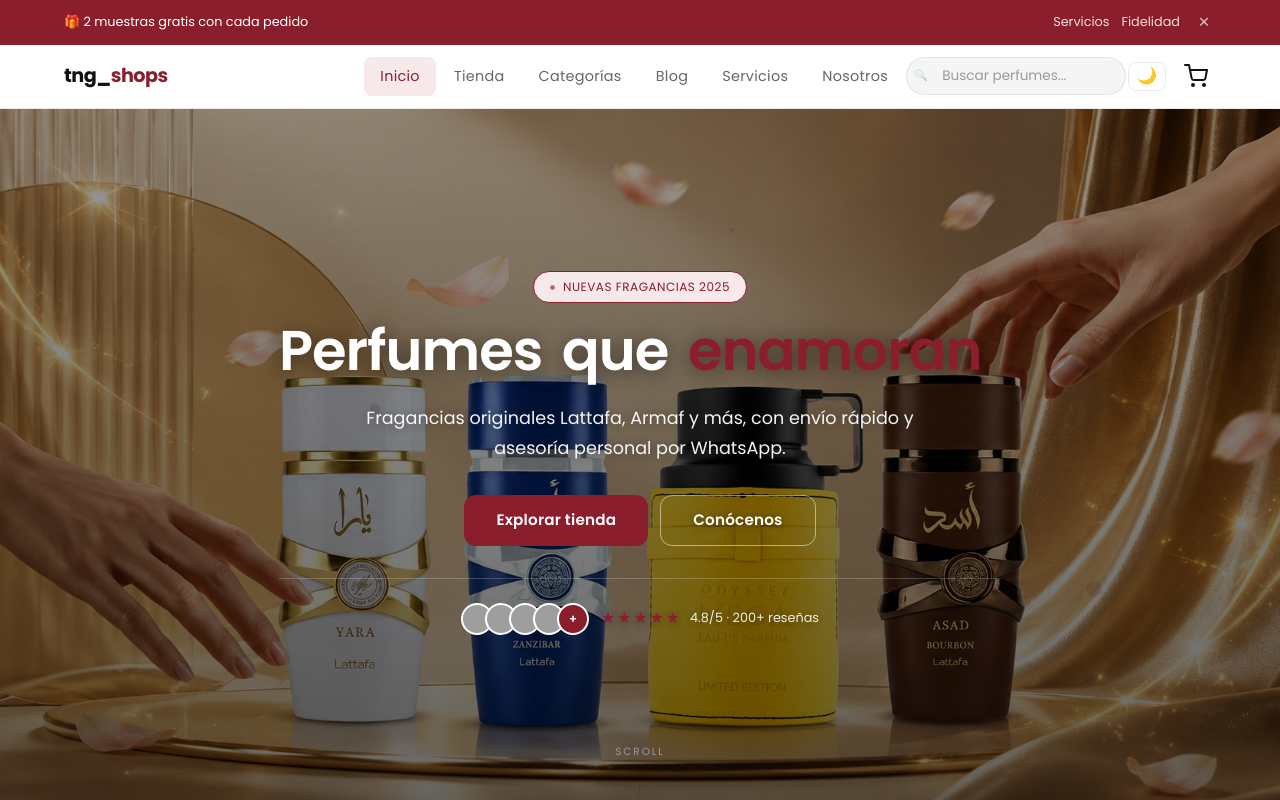
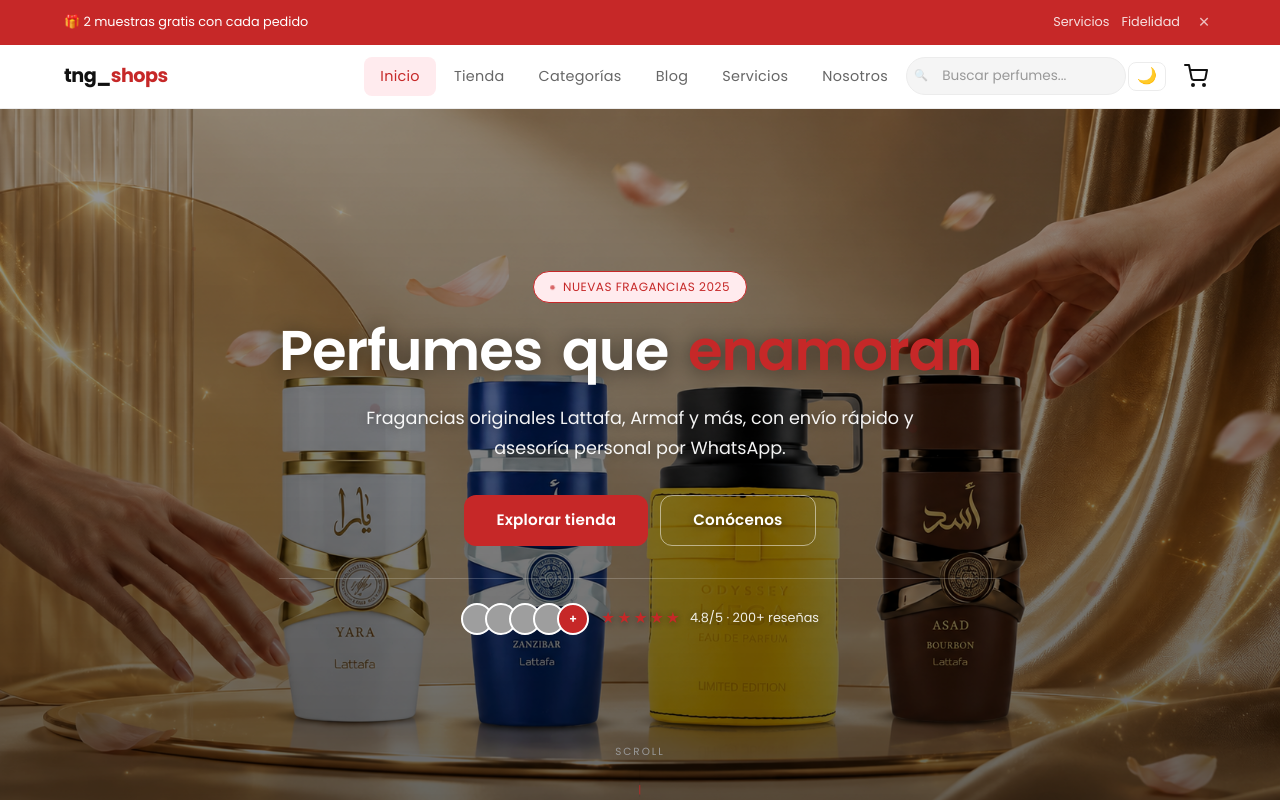
Before and after one commit to Carlos-edhub/tng_shops, a React (Vite) app: page / in a window 1280 px wide. Shown: the top 800 px of the page. Built offline with nearby package versions, Linux system fonts and the light colour scheme; grey boxes are pictures that could not be loaded.

Commit message:
Update to vibrant red palette: #C62828, #D32F2F, #E53935, #F44336

```diff
--- a/src/index.css
+++ b/src/index.css
@@ -12,16 +12,16 @@
   --text: #111111;
   --text-secondary: #666666;
   --text-muted: #999999;
-  --accent: #8B1E2D;
-  --accent-hover: #A5243D;
-  --accent-soft: #F7E8EA;
-  --accent-glow: rgba(139, 30, 45, 0.15);
-  --accent-secondary: #8B1E2D;
-  --accent-secondary-hover: #A5243D;
-  --accent-secondary-soft: #F7E8EA;
-  --border: rgba(0, 0, 0, 0.08);
-  --border-hover: rgba(0, 0, 0, 0.12);
-  --shadow: rgba(139, 30, 45, 0.08);
+  --accent: #C62828;
+  --accent-hover: #D32F2F;
+  --accent-soft: #FFEBEE;
+  --accent-glow: rgba(198, 40, 40, 0.15);
+  --accent-secondary: #E53935;
+  --accent-secondary-hover: #F44336;
+  --accent-secondary-soft: #FFEBEE;
+  --border: #ECECEC;
+  --border-hover: #D0D0D0;
+  --shadow: rgba(198, 40, 40, 0.08);
   --radius-sm: 8px;
   --radius-md: 12px;
   --radius-lg: 16px;
@@ -2304,9 +2304,9 @@
   --border: rgba(255, 255, 255, 0.1);
   --border-hover: rgba(255, 255, 255, 0.15);
   --shadow: rgba(0, 0, 0, 0.5);
-  --accent-soft: rgba(139, 30, 45, 0.15);
-  --accent-glow: rgba(139, 30, 45, 0.3);
-  --accent-secondary-soft: rgba(139, 30, 45, 0.15);
+  --accent-soft: rgba(198, 40, 40, 0.15);
+  --accent-glow: rgba(198, 40, 40, 0.3);
+  --accent-secondary-soft: rgba(198, 40, 40, 0.15);
 }
 
 [data-theme="dark"] body {
```
Also changed, not shown: 1 other file (tests, documents, lock files or other folders).
